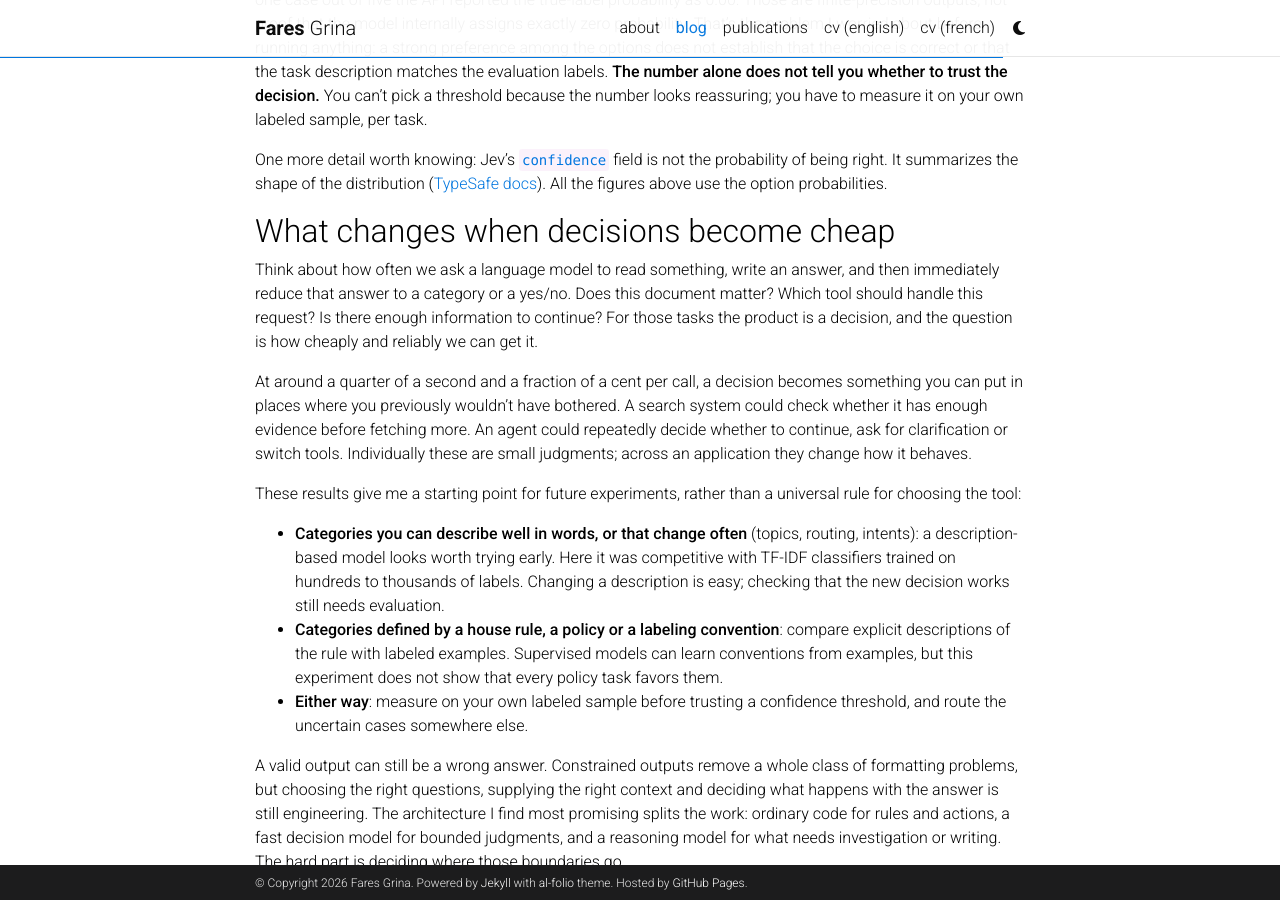
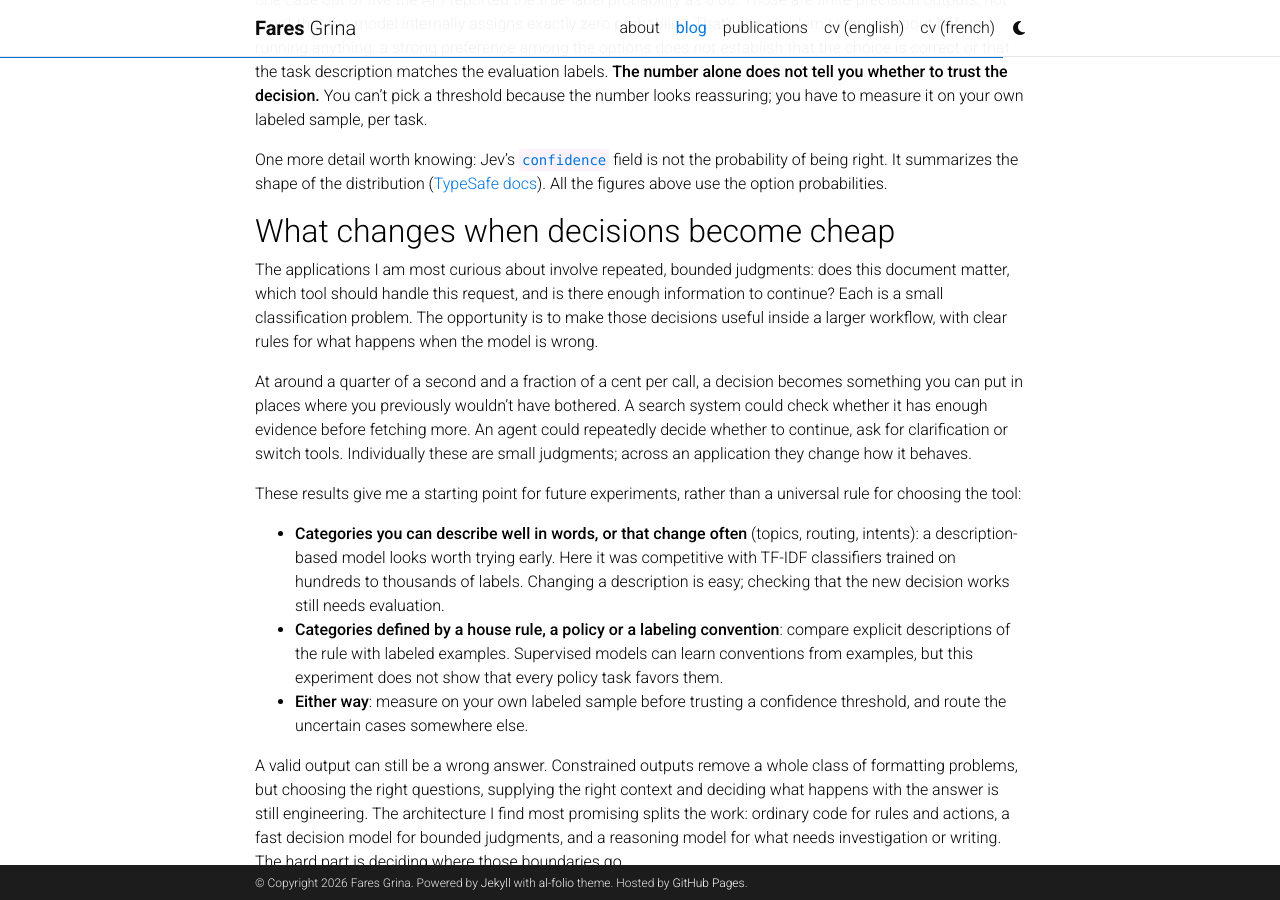
Before and after one commit to faresGr/faresgr.github.io, a Jekyll site: the page built from _posts/2026-09-28-how-many-labels-is-a-description-worth.md, in a window 1280 px wide and 900 px high, scrolled down 4451 px. Built offline with Jekyll 4.4.1, drawn with Linux system fonts in a browser that asks for light colours; full-size pictures stand in for the smaller copies a plugin makes; comment, search, counter and statistics services are not loaded; a style sheet for code colours, icons or effects is not loaded; some of the changed text lies outside the part shown.

Commit message:
Clarify emotion crossover and streamline future applications

```diff
--- a/_posts/2026-09-28-how-many-labels-is-a-description-worth.md
+++ b/_posts/2026-09-28-how-many-labels-is-a-description-worth.md
@@ -101,7 +101,7 @@ One more detail worth knowing: Jev's `confidence` field is not the probability o
 
 ## What changes when decisions become cheap
 
-Think about how often we ask a language model to read something, write an answer, and then immediately reduce that answer to a category or a yes/no. Does this document matter? Which tool should handle this request? Is there enough information to continue? For those tasks the product is a decision, and the question is how cheaply and reliably we can get it.
+The applications I am most curious about involve repeated, bounded judgments: does this document matter, which tool should handle this request, and is there enough information to continue? Each is a small classification problem. The opportunity is to make those decisions useful inside a larger workflow, with clear rules for what happens when the model is wrong.
 
 At around a quarter of a second and a fraction of a cent per call, a decision becomes something you can put in places where you previously wouldn't have bothered. A search system could check whether it has enough evidence before fetching more. An agent could repeatedly decide whether to continue, ask for clarification or switch tools. Individually these are small judgments; across an application they change how it behaves.
 
```
Also changed, not shown: other parts of _posts/2026-09-28-how-many-labels-is-a-description-worth.md (+1 -1 lines).
